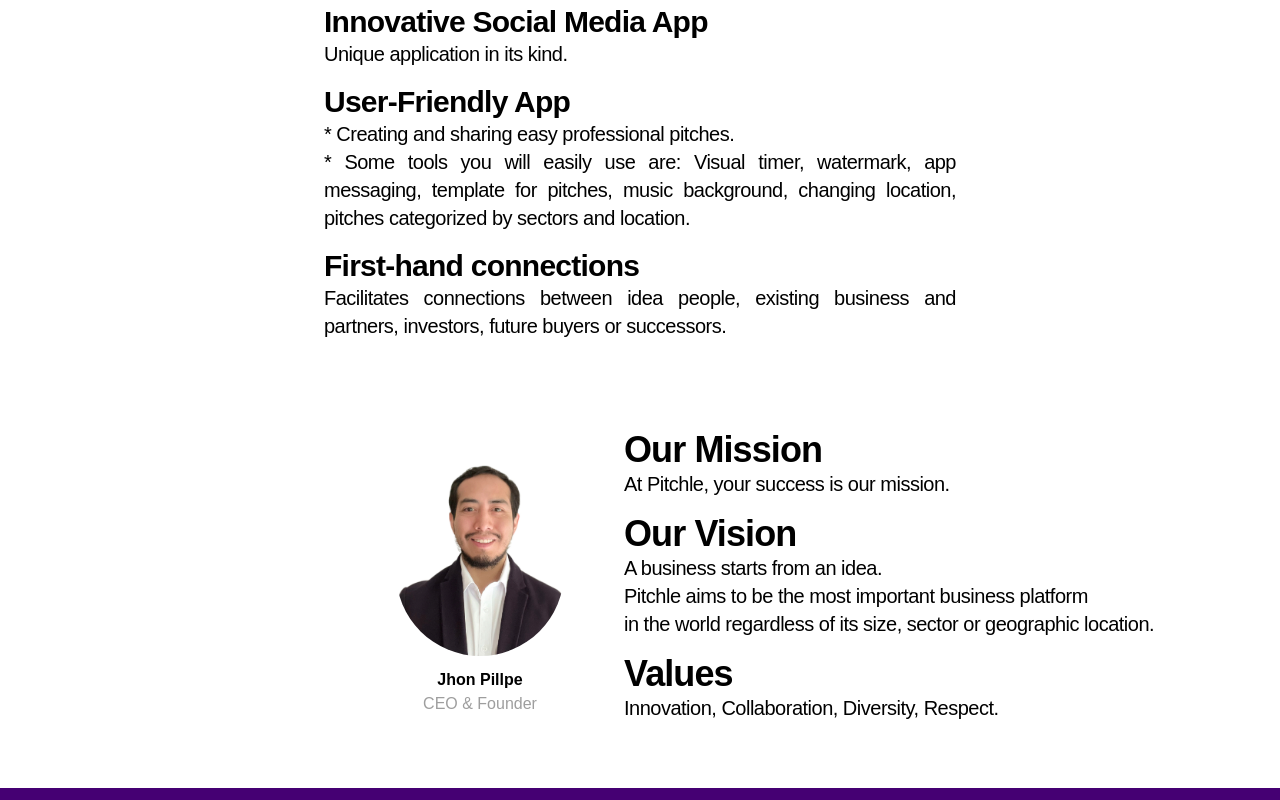
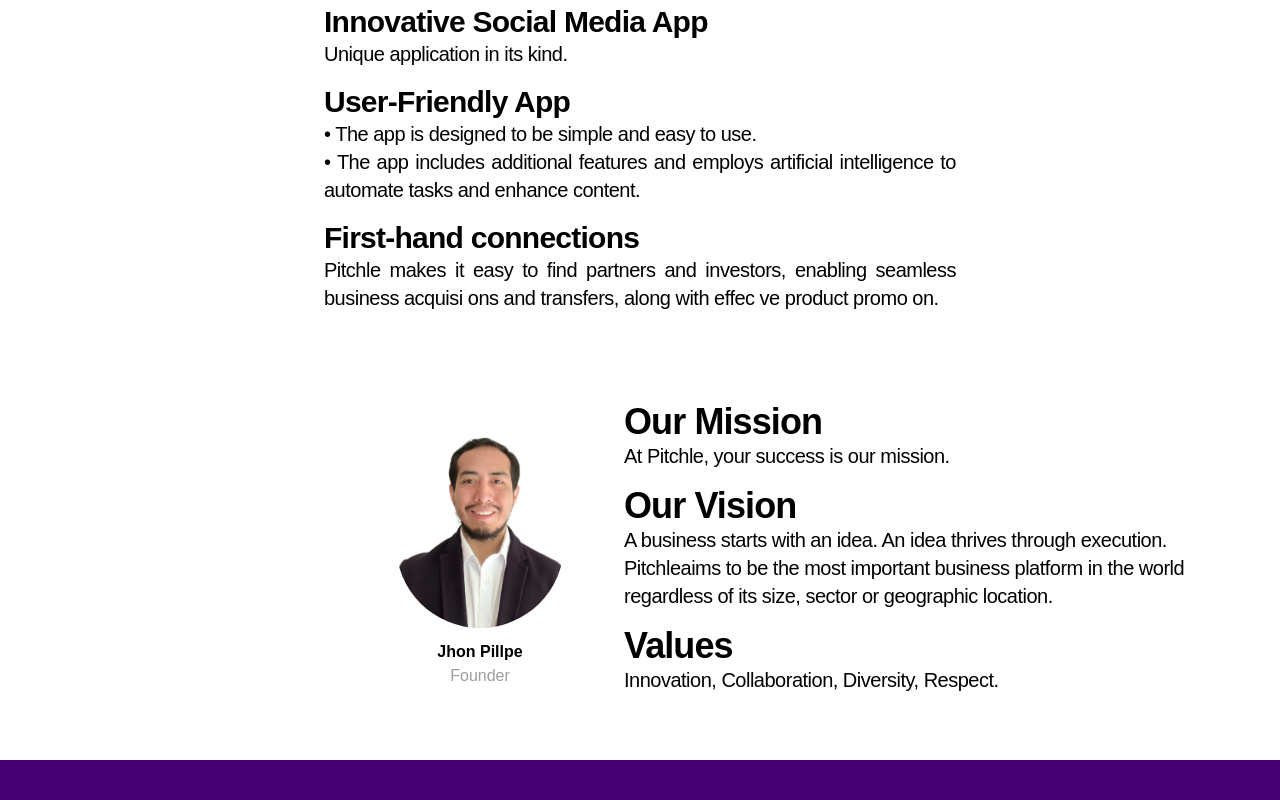
Before and after one commit to Pitchle/Pitchleapp, a React (Create React App) app: page /about in a window 1280 px wide. Shown: the part 1000-1800 px from the top of the page. Built offline with nearby package versions, Linux system fonts and the light colour scheme.

Commit message:
done it for today

```diff
--- a/src/components/FAQs.jsx
+++ b/src/components/FAQs.jsx
@@ -1,47 +1,47 @@
-import React, { useState } from 'react';
+import React, {useState} from 'react';
 import NavbarBar from "./NavbarBar";
 
 const FaQs = () => {
     const faqs = [
         {
             question: "What is <span translate='no'>Pitchle</span> app and what is its purpose?",
-            answer: "<span translate='no'>Pitchle</span> is a business-oriented platform designed for individuals seeking partners for new projects or startups, as well as entrepreneurs and startups looking for investors. It also provides an option for those interested in selling or transferring their businesses. The app facilitates connections through short video pitches of 30 seconds (free) or up to 60 seconds (paid), with the option to add a different background behind the video for a fee."
+            answer: "<span translate=\"no\">Pitchle</span> is a pioneering social network focused on business, while also serving as a platform for promoting products through short 30 or 60-second videos. <span translate=\"no\">Pitchle</span> facilitates finding partners, investors, buying or transferring businesses, and promoting products with a sophisticated and contemporary touch. <br/> <br/> With <span translate=\"no\"> Pitchle </span>, connecting and promoting has never been more efficient and impactful."
         },
         {
             question: "Who can use <span translate='no'>Pitchle</span> app?",
-            answer: "<span translate='no'>Pitchle</span> is designed for individuals, entrepreneurs, startups, and businesses of all sizes and sectors who are seeking partnerships, investments, or opportunities to sell or transfer their businesses."
+            answer: "<span translate=\"no\">Pitchle </span> is designed for individuals, entrepreneurs, startups, and businesses of all sizes and industries looking to find partners, investments, business sales or transfers, and product promotion."
         },
         {
             question: "How does the subscription model work?",
-            answer: "Users can choose from different subscription options, including one-time use, monthly, or annual plans. Subscribers gain access to additional features such as viewing other users' profiles, contacting them, and managing messages. Private profiles of investors can be accessed with a paid subscription."
+            answer: "<span translate=\"no\">Pitchle </span> is free for all users under its 30-second video model. <br/> <br/>For additional features like posting 60-second pitches, users can opt for a paid subscription. Subscription options include one-time use, monthly, or annual plans."
         },
         {
-            question: "What types of videos are allowed on <span translate='no'>Pitchle</span> app?",
-            answer: "<span translate='no'>Pitchle</span> is strictly business-oriented, and only videos related to pitches, partnership opportunities, investment proposals, or business sales are permitted. Any other types of videos that do not align with the app's purpose should be reported and will be subject to removal."
+            question: "What types of videos are allowed on <span translate='no'><span translate=\"no\"> Pitchle </span></span> app?",
+            answer: "<span translate=\"no\">Pitchle </span> exclusively hosts business-focused content, including videos for seeking partners, investments, business sales or transfers, and product promotions. Any content not aligned with these purposes should be reported and may be removed."
         },
         {
-            question: "How can I report inappropriate content or behavior?",
-            answer: "Users can report inappropriate content or behavior by using the reporting feature within the app. Our moderation team will review reports promptly and take appropriate action to ensure the platform remains professional and business-focused."
-        },
-        {
-            question: "What security measures are in place to protect user information?",
-            answer: "<span translate='no'>Pitchle</span> prioritizes the security and privacy of user information. Users have control over their privacy settings and can choose who can view their profiles and pitches."
-        },
-        {
-            question: "Can I use <span translate='no'>Pitchle</span> app for networking purposes outside of business?",
-            answer: "While <span translate='no'>Pitchle</span> app is primarily focused on business-related activities, users may also find networking opportunities and connections that extend beyond strictly business matters. However, the primary purpose of the app is to facilitate professional partnerships, investments, and business transactions."
-        },
-        {
-            question: "How can I contact customer support?",
-            answer: "For any inquiries, technical issues, or assistance, users can contact our customer support team through the app's support feature or via email at contact@pitchle.com"
+            question: "What security measures protect user information?",
+            answer: "<span translate=\"no\">Pitchle </span> prioritizes user data security and privacy. User information is securely stored and protected by Google's Firebase. Users have control over their privacy settings and can manage who can view their profiles and pitches."
         },
         {
             question: "What are the benefits of upgrading to a paid subscription?",
-            answer: "Paid subscribers gain access to exclusive features, including viewing other users' profiles, contacting them directly, and accessing private profiles of investors. Additionally, paid subscribers have enhanced visibility and control over their pitches and messages."
+            answer: "Upgrading unlocks features such as posting 60-second videos, managing content visibility (public or private), viewing other users' profiles, watermarking/copyrighting videos, and accessing multiple locations (available for investors) <br/><br/> <span translate=\"no\">Pitchle </span> includes supplementary features and employs artificial intelligence."
         },
         {
-            question: "Is <span translate='no'>Pitchle</span> app available worldwide?",
-            answer: "Yes, <span translate='no'>Pitchle</span> app is accessible globally, allowing users from different countries and regions to connect and explore business opportunities on a global scale."
+            question: "Can <span translate=\"no\"> Pitchle </span>be used for networking beyond business purposes? ",
+            answer: "While primarily focused on business activities, <span translate=\"no\"> Pitchle </span> also fosters networking opportunities that extend beyond commercial matters. Its main goal, however, remains facilitating professional connections, investments, business sales or transfers, and product promotions."
+        },
+        {
+            question: "How can users report inappropriate content or behavior? ",
+            answer: "Users can report such content or behavior using the reporting feature within the app. Our moderation team promptly reviews reports and takes necessary actions to maintain a professional and business-oriented platform."
+        },
+        {
+            question: "Is <span translate=\"no\">Pitchle</span> available worldwide? ",
+            answer: "Yes, <span translate=\"no\"> Pitchle </span> is accessible globally, allowing users from various countries and regions to connect and explore business opportunities on an international scale."
+        },
+        {
+            question: "How can users contact customer support? ",
+            answer: "For any inquiries, technical issues, or assistance, users can contact our support team via email at <span translate=\"no\">contact@pitchleapp.com</span>"
         }
     ];
 
@@ -55,7 +55,7 @@ const FaQs = () => {
 
     return (
         <>
-            <NavbarBar />
+            <NavbarBar/>
             <div className="container md:px-24 px-4 lg:px-64 py-12 mx-auto">
                 <h1 className="text-2xl font-semibold text-gray-800 lg:text-3xl dark:text-white">
                     Frequently Asked Questions
@@ -68,7 +68,8 @@ const FaQs = () => {
                                 className="flex items-center justify-between w-full"
                                 onClick={() => toggleExpand(index)}
                             >
-                                <h1 className="font-semibold text-xl text-white dark:text-white" dangerouslySetInnerHTML={{ __html: faq.question }} />
+                                <h1 className="font-semibold text-xl text-white dark:text-white"
+                                    dangerouslySetInnerHTML={{__html: faq.question}}/>
                                 <span className="text-gray-400 bg-gray-200 rounded-full">
                                     <svg
                                         xmlns="http://www.w3.org/2000/svg"
@@ -77,12 +78,14 @@ const FaQs = () => {
                                         viewBox="0 0 24 24"
                                         stroke="currentColor"
                                     >
-                                        <path strokeLinecap="round" strokeLinejoin="round" strokeWidth={2} d="M19 9l-7 7-7-7" />
+                                        <path strokeLinecap="round" strokeLinejoin="round" strokeWidth={2}
+                                              d="M19 9l-7 7-7-7"/>
                                     </svg>
                                 </span>
                             </button>
                             {expandedItems[index] && (
-                                <p className="mt-6 text-lg text-start text-white dark:text-gray-300" dangerouslySetInnerHTML={{ __html: faq.answer }} />
+                                <p className="mt-6 text-lg text-start text-white dark:text-gray-300"
+                                   dangerouslySetInnerHTML={{__html: faq.answer}}/>
                             )}
                         </div>
                     ))}
--- a/src/pages/AboutPage.jsx
+++ b/src/pages/AboutPage.jsx
@@ -11,14 +11,18 @@ const AboutPage = () => {
                         About Us
                     </h2>
                     <h2 className="text-center font-display text-xl text-center lg:text-justify my-4 tracking-tight text-slate-900 md:text-xl">
-                        Nowadays, social media have taken on a primarily entertainment role and have
-                        left a void in the business sector. There is a need for a platform that address
-                        business opportunities with a sophisticated and contemporary touch.
+                        Nowadays, social media have taken on a primarily entertainment role
+                        and have left a void in the business sector. There is a need for a platform
+                        that
+                        address business opportunities with a sophisticated and
+                        contemporary touch.
+
                         <br/><br/>
-                        This is how <span translate="no">Pitchle</span> was born out of a need in the business world in order to
-                        develop a unique an innovate social media that allows users to post their
-                        business ideas through virtual elevator pitches and connect with potential
-                        investors, future partners, buyers or successors.
+                        This is how <span translate="no"> Pitchle</span> was born out of a need in the business world to
+                        develop a unique and innovative social media platform that allows users
+                        to post their business ideas through virtual pitches, facilitating the search
+                        for partners and investors, buying or transferring businesses, and
+                        promoting products.
                     </h2>
                 </div>
                 <div id="features" className="mx-auto my-20 w-full lg:w-8/12">
@@ -48,19 +52,19 @@ const AboutPage = () => {
                         User-Friendly App
                     </h2>
                     <h2 className="text-center font-display text-xl text-center lg:text-justify mb-4 tracking-tight text-slate-900 md:text-xl">
-                        * Creating and sharing easy
-                        professional pitches. <br/>
-                        * Some tools you will easily use are: Visual timer,
-                        watermark, app messaging, template for pitches,
-                        music background, changing location, pitches
-                        categorized by sectors and location.
+                        • The app is designed to be simple and easy to use.
+                        <br/>
+                        • The app includes additional features and employs
+                        artificial intelligence to automate tasks and
+                        enhance content.
                     </h2>
                     <h2 className="font-display text-center lg:text-start text-3xl font-bold tracking-tight text-slate-900 md:text-3xl">
                         First-hand connections
                     </h2>
                     <h2 className="text-center font-display text-xl text-center lg:text-justify mb-4 tracking-tight text-slate-900 md:text-xl">
-                        Facilitates connections between idea people, existing business and partners, investors, future buyers or successors.
-                    </h2>
+                        <span translate="no"> Pitchle </span> makes it easy to find partners and investors,
+                        enabling seamless business acquisi ons and transfers,
+                        along with effec ve product promo on.</h2>
                 </div>
 
                 <div className={"flex flex-col lg:flex-row justify-evenly items-center lg:space-x-10"}>
@@ -76,7 +80,7 @@ const AboutPage = () => {
                                 </div>
                                 <div className="text-center mt-2">
                                     <h2 className="font-semibold">Jhon Pillpe</h2>
-                                    <p className="text-gray-500">CEO & Founder</p>
+                                    <p className="text-gray-500">Founder</p>
                                 </div>
                             </div>
                         </>
@@ -93,9 +97,11 @@ const AboutPage = () => {
                             Our Vision
                         </h2>
                         <h2 className="text-center font-display text-xl text-center lg:text-justify mb-4 tracking-tight text-slate-900 md:text-xl">
-                            A business starts from an idea. <br/>
-                            <span translate="no">Pitchle</span> aims to be the most important business platform <br/>  in the world regardless of its
-                            size, sector or geographic location.
+                            A business starts with an idea. An idea
+                            thrives through execution.   <br/>
+                            <span translate="no">Pitchle</span>aims to be the most important
+                            business platform in the world <br/> regardless
+                            of its size, sector or geographic location.
                         </h2>
                         <h2 className="font-display text-center lg:text-start text-3xl font-bold tracking-tight text-slate-900 md:text-4xl">
                           Values
--- a/src/pages/TermsServices.jsx
+++ b/src/pages/TermsServices.jsx
@@ -8,43 +8,60 @@ const TermsService = () => {
             <div className="min-h-screen bg-white py-12 px-4 sm:px-6 lg:px-8">
                 <div className="max-w-4xl mx-auto">
                     <h1 className="text-4xl font-bold text-gray-800 mb-8">Terms of Service</h1>
+                    <p className="text-gray-700 text-justify mb-4">
+                        Welcome to <span translate="no">Pitchle </span> app. These Terms of Service ("Terms") govern your access to and use of
+                        <span translate="no">“Pitchle”</span>
+                        ("the App"), including any content, features, and services offered through the App. By accessing
+                        or
+                        using the App, you agree to be bound by these Terms. If you do not agree to these Terms, you may
+                        not
+                        use the App.
+                    </p>
                     <div className="mb-8">
                         <h2 className="text-2xl font-bold text-gray-800 mb-4">1. Eligibility</h2>
                         <p className="text-gray-700 text-justify mb-2">
                             You must be at least 18 years old to use the App. By accessing or using the App, you
-                            represent and warrant that you are at least 18 years old and have the legal capacity to
-                            enter into these Terms.
+                            represent and
+                            warrant that you are at least 18 years old and have the legal capacity to enter into these
+                            Terms.
                         </p>
                     </div>
                     <div className="mb-8">
                         <h2 className="text-2xl font-bold text-gray-800 mb-4">2. Account Registration</h2>
                         <p className="text-gray-700 text-justify mb-2">
                             To access certain features of the App, you may be required to create an account. You agree
-                            to provide accurate, current, and complete information during the registration process and
-                            to update such information to keep it accurate, current, and complete.
+                            to provide
+                            accurate, current, and complete information during the registration process and to update
+                            such
+                            information to keep it accurate, current, and complete.
                         </p>
                     </div>
                     <div className="mb-8">
                         <h2 className="text-2xl font-bold text-gray-800 mb-4">3. User Content</h2>
                         <p className="text-gray-700 text-justify mb-2">
                             You are solely responsible for any content you post, upload, or otherwise make available on
-                            the App ("User Content"). By submitting User Content, you grant <span translate="no">Pitchle</span> app a non-exclusive,
-                            royalty-free, perpetual, irrevocable, and fully sublicensable right to use, reproduce,
-                            modify, adapt, publish, translate, create derivative works from, distribute, and display
-                            such User Content throughout the world in any media.
-                        </p>
-                        <p className="text-gray-700 text-justify mb-2">
+                            the App
+                            ("User Content"). By submitting User Content, you grant <span translate="no"> Pitchle </span> app a non-exclusive,
+                            royalty-free,
+                            perpetual, irrevocable, and fully sublicensable right to use, reproduce, modify, adapt,
+                            publish,
+                            translate, create derivative works from, distribute, and display such User Content
+                            throughout the world
+                            in any media.
                             You agree not to post User Content that is unlawful, defamatory, libelous, harassing,
-                            abusive, threatening, harmful, obscene, profane, sexually explicit, or otherwise
-                            objectionable.
+                            abusive,
+                            threatening, harmful, obscene, profane, sexually explicit, or otherwise objectionable.
                         </p>
                     </div>
                     <div className="mb-8">
                         <h2 className="text-2xl font-bold text-gray-800 mb-4">4. Intellectual Property Rights</h2>
                         <p className="text-gray-700 text-justify mb-2">
-                            The App and its original content, features, and functionality are owned by <span translate="no">Pitchle</span> and are
-                            protected by international copyright, trademark, patent, trade secret, and other
-                            intellectual property or proprietary rights laws.
+                            The App and its original content, features, and functionality are owned by <span
+                            translate="no"> Pitchle </span> and are
+                            protected by
+                            international copyright, trademark, patent, trade secret, and other intellectual property or
+                            proprietary
+                            rights laws.
                         </p>
                     </div>
                     <div className="mb-8">
@@ -53,12 +70,15 @@ const TermsService = () => {
                             You agree not to engage in any of the following prohibited activities:
                         </p>
                         <ul className="list-disc pl-6">
-                            <li className="text-gray-700 text-justify mb-1">Use the App for any illegal or unauthorized purpose.</li>
+                            <li className="text-gray-700 text-justify mb-1">Use the App for any illegal or unauthorized
+                                purpose.
+                            </li>
                             <li className="text-gray-700 mb-1">Interfere with or disrupt the operation of the App or the
                                 servers or networks connected to the App.
                             </li>
-                            <li className="text-gray-700 text-justify mb-1">Use any robot, spider, scraper, or other automated means
-                                to access the App for any purpose without our express written permission.
+                            <li className="text-gray-700 text-justify mb-1">Use any robot, spider, scraper, or other
+                                automated means to access the App for any purpose without our express written
+                                permission.
                             </li>
                         </ul>
                     </div>
@@ -82,25 +102,28 @@ const TermsService = () => {
                         <h2 className="text-2xl font-bold text-gray-800 mb-4">8. Disclaimer</h2>
                         <p className="text-gray-700 text-justify mb-2">
                             The App is provided on an "as is" and "as available" basis, without any warranties of any
-                            kind, express or implied. [App Owner] does not warrant that the App will be error-free or
+                            kind, express or implied. <span translate="no"> “Pitchle” </span> does not warrant that the App will be error-free or
                             uninterrupted, that defects will be corrected, or that the App is free of viruses or other
                             harmful components.
+
                         </p>
                     </div>
                     <div className="mb-8">
                         <h2 className="text-2xl font-bold text-gray-800 mb-4">9. Limitation of Liability</h2>
                         <p className="text-gray-700 text-justify mb-2">
-                            In no event shall [App Owner] be liable for any indirect, incidental, special,
+                            In no event shall <span translate="no">‘’Pitchle’’ </span> be liable for any indirect, incidental, special,
                             consequential, or punitive damages, including without limitation, loss of profits, data,
                             use, goodwill, or other intangible losses, arising out of or in connection with your use of
                             the App.
+
                         </p>
                     </div>
                     <div className="mb-8">
                         <h2 className="text-2xl font-bold text-gray-800 mb-4">10. Governing Law</h2>
                         <p className="text-gray-700 text-justify mb-2">
-                            These Terms shall be governed by and construed in accordance with the laws of
-                            [Jurisdiction], without regard to its conflict of law provisions.
+                            These Terms shall be governed by and construed in accordance with the laws of each country,
+                            without regard to its conflict of law provisions.
+
                         </p>
                     </div>
                     <div className="mb-8">
@@ -109,13 +132,15 @@ const TermsService = () => {
                             We reserve the right to modify or replace these Terms at any time. If a revision is
                             material, we will provide at least 30 days' notice prior to any new terms taking effect.
                             What constitutes a material change will be determined at our sole discretion.
+
                         </p>
                     </div>
                     <div className="text-gray-700">
                         <h2 className="text-2xl font-bold text-justify text-gray-800 mb-4">12. Contact Us</h2>
                         <p>If you have any questions about these Terms, please contact us at <a
                             href="mailto:contact@pitchle.com"
-                            className="text-blue-600 hover:underline"><span translate="no">contact@pitchle.com</span></a>.</p>
+                            className="text-blue-600 hover:underline"><span
+                            translate="no"><span translate="no">contact@pitchle.com</span></span></a>.</p>
                     </div>
                     <p className="text-gray-700 text-justify mt-8">
                         By accessing or using the App, you agree to be bound by these Terms. If you do not agree to
```
Also changed, not shown: src/components/About.jsx (+4 -4 lines), src/pages/PrivacyPolicy.jsx (+29 -11 lines).
